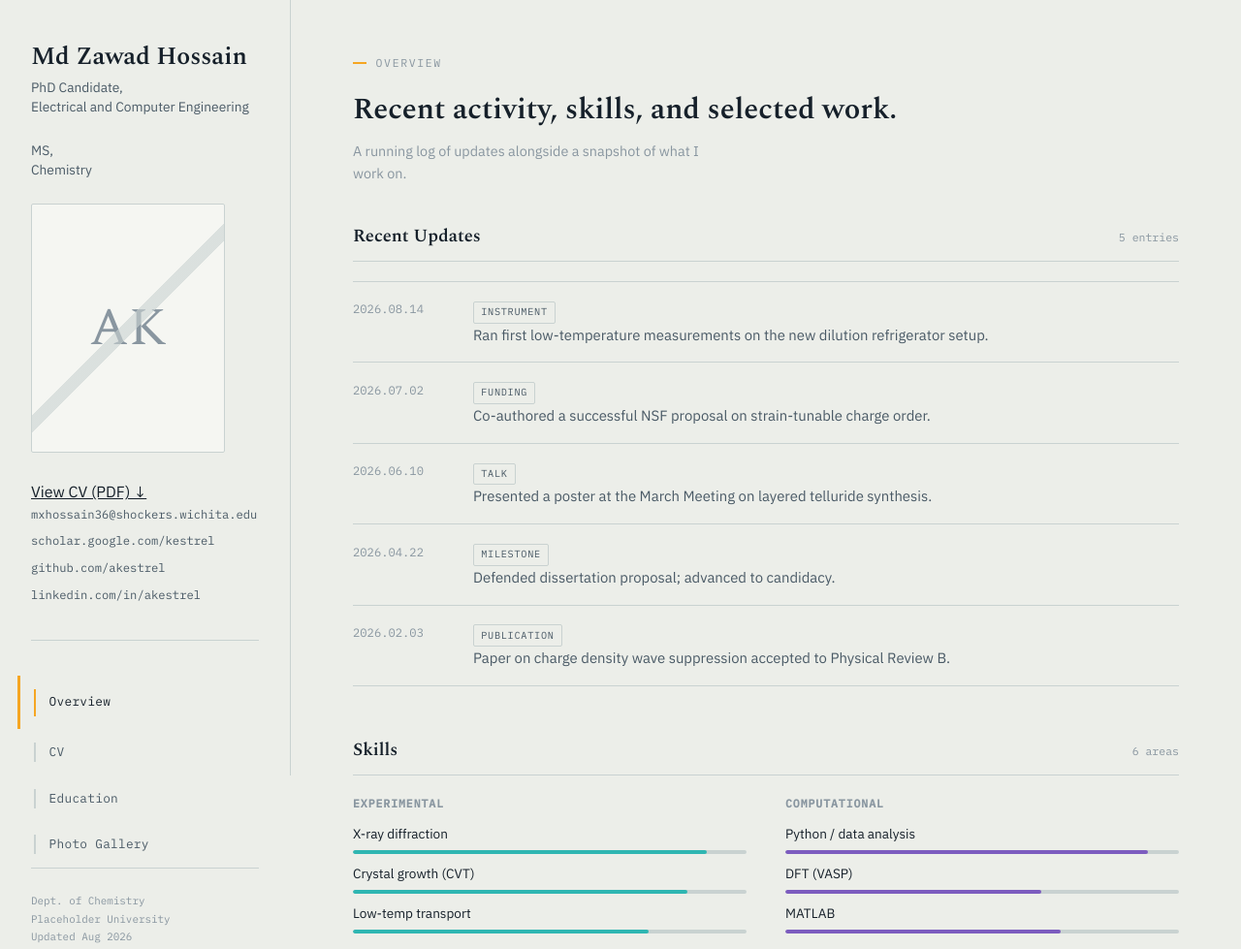
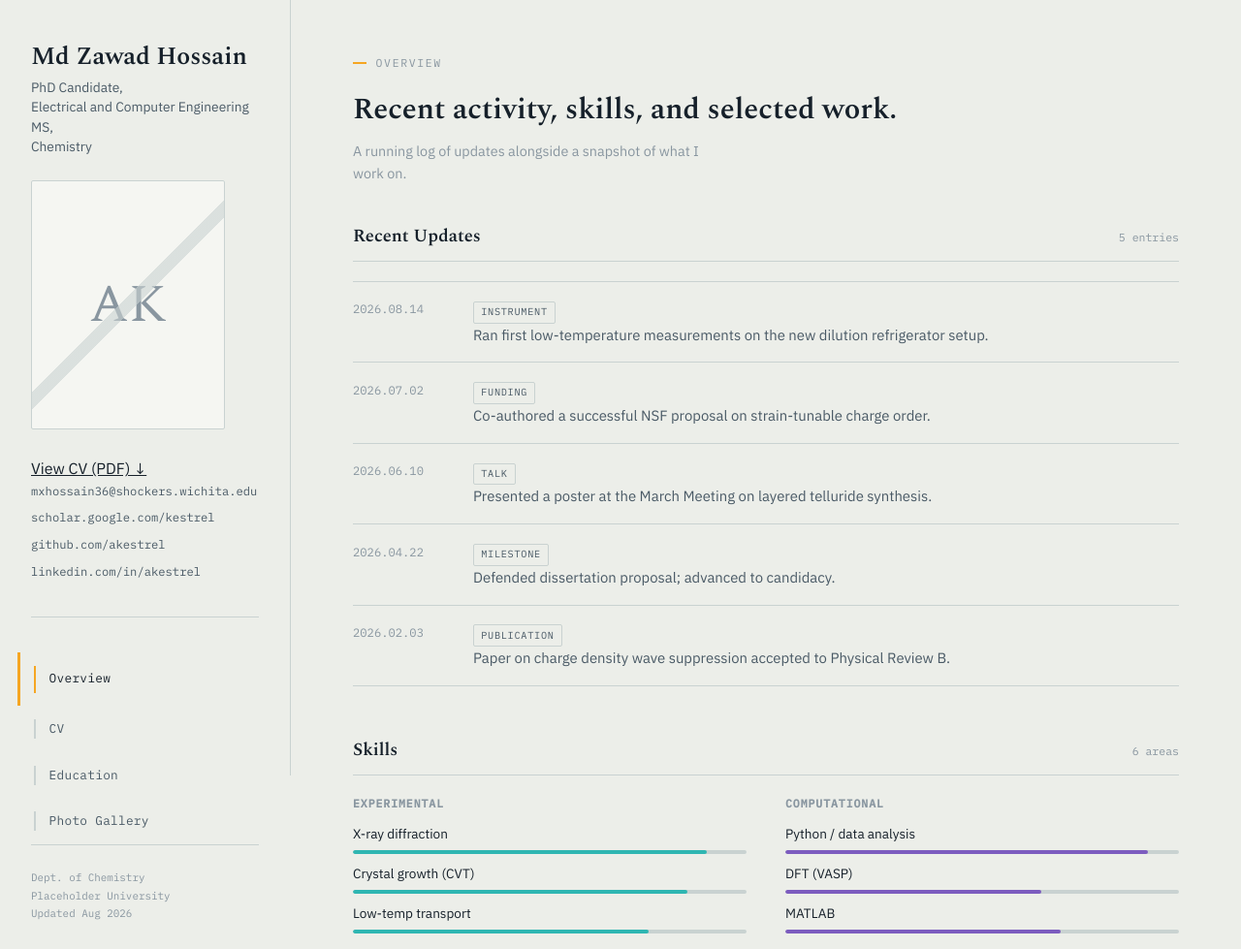
Before and after one commit to Zawad-Hossain/Zawad, a plain HTML site: page index.html in a window 1280 px wide. Shown: the top 979 px of the page at 97% size. Drawn offline with nearby package versions, Linux system fonts and the light colour scheme.

Commit message:
Combine role descriptions into a single div

```diff
--- a/index.html
+++ b/index.html
@@ -389,8 +389,8 @@
   <!-- ============ SIDEBAR ============ -->
   <aside class="sidebar">
     <h1>Md Zawad Hossain</h1>
-    <div class="role">PhD Candidate, <br> Electrical and Computer Engineering<!--<br>Placeholder University--></div>
-    <div class="role">MS, <br> Chemistry<!--<br>Placeholder University--></div>
+    <div class="role">PhD Candidate, <br> Electrical and Computer Engineering <br>MS, <br> Chemistry<!--<br>Placeholder University--></div>
+
   <!-- Swap the div below for: <div class="photo"><img src="your-photo.jpg" alt="Alex Kestrel"></div> -->
 <div class="photo"><div class="initials">AK</div></div>
 <!-- Replace cv.pdf with the filename of your uploaded CV PDF -->
```
